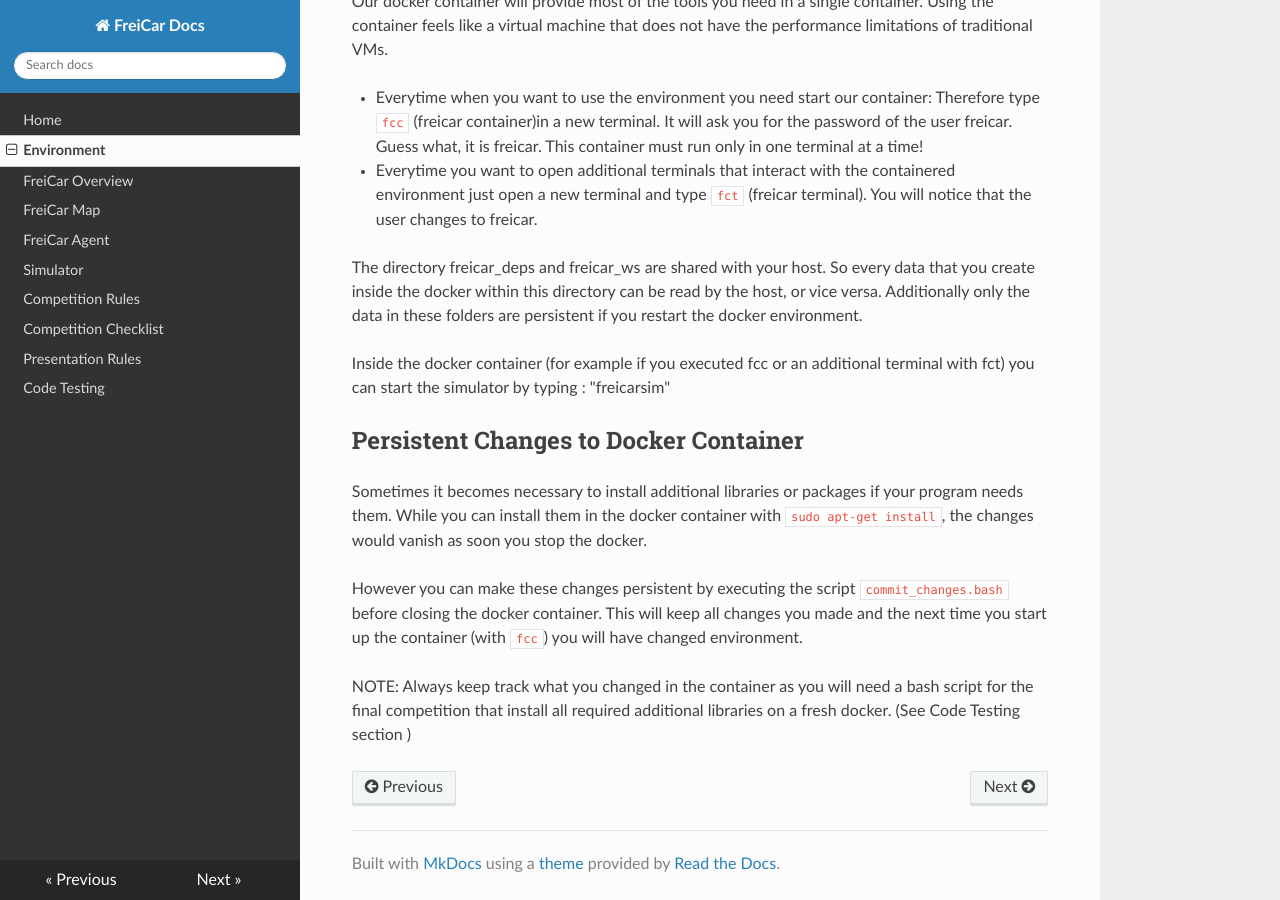
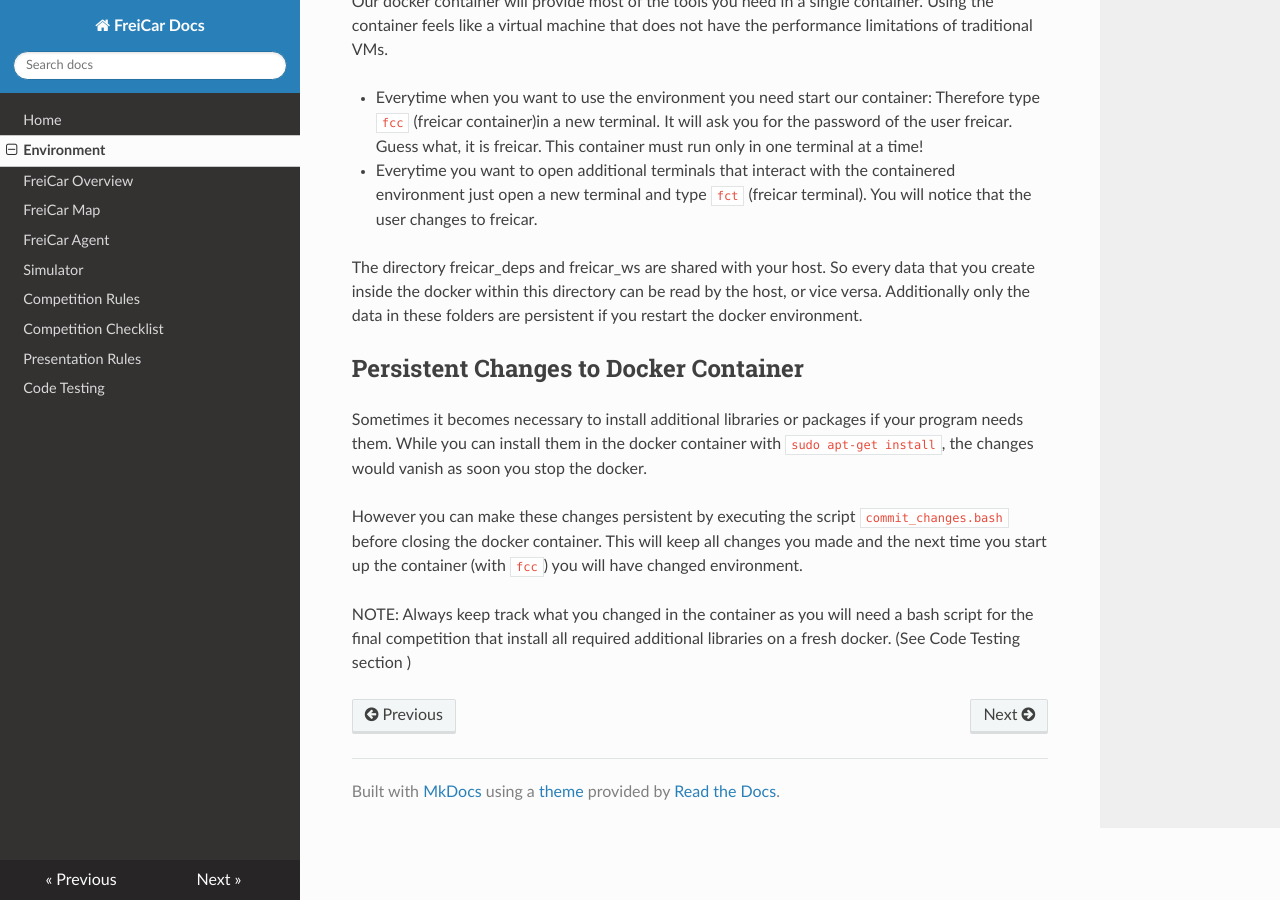
Before and after one commit to JohanVer/freicar_docs, an MkDocs documentation site: the page built from docs/environment.md, in a window 1280 px wide and 900 px high, scrolled down 1045 px. Built offline with MkDocs 1.6.1, drawn with Linux system fonts in a browser that asks for light colours; nearby versions of some CDN libraries.

Commit message:
updated simulator and environment

```diff
--- a/docs/environment.md
+++ b/docs/environment.md
@@ -38,8 +38,6 @@ Therefore type `fcc` (freicar container)in a new terminal. It will ask you for t
 
 The directory freicar_deps and freicar_ws are shared with your host. So every data that you create inside the docker within this directory can be read by the host, or vice versa. Additionally only the data in these folders are persistent if you restart the docker environment.
 
-Inside the docker container (for example if you executed fcc or an additional terminal with fct) you can start the simulator by typing : "freicarsim"
-
 
 ##Persistent Changes to Docker Container
 Sometimes it becomes necessary to install additional libraries or packages if your program needs them. While you can install them in the docker container with `sudo apt-get install`, the changes would vanish as soon you stop the docker.
```
